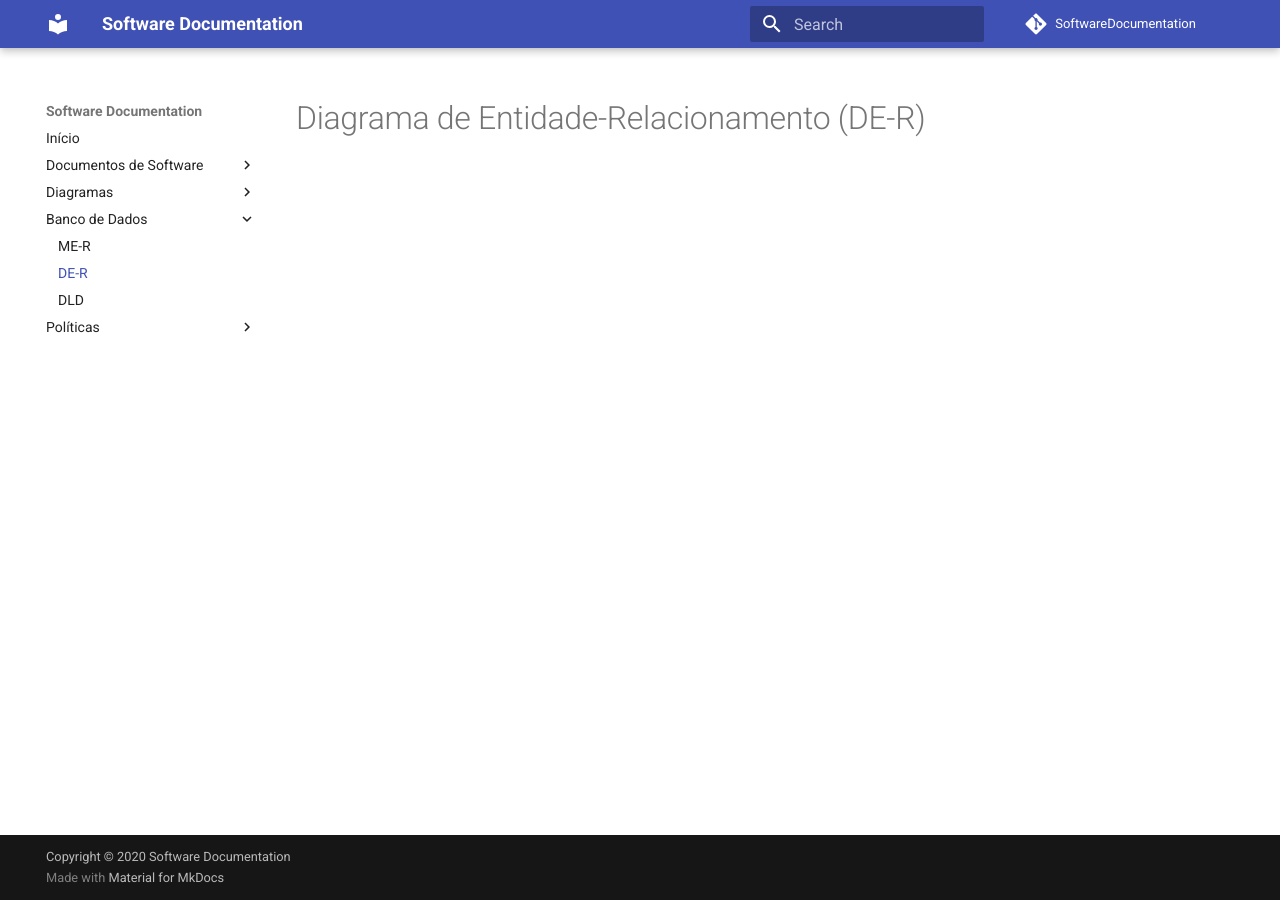
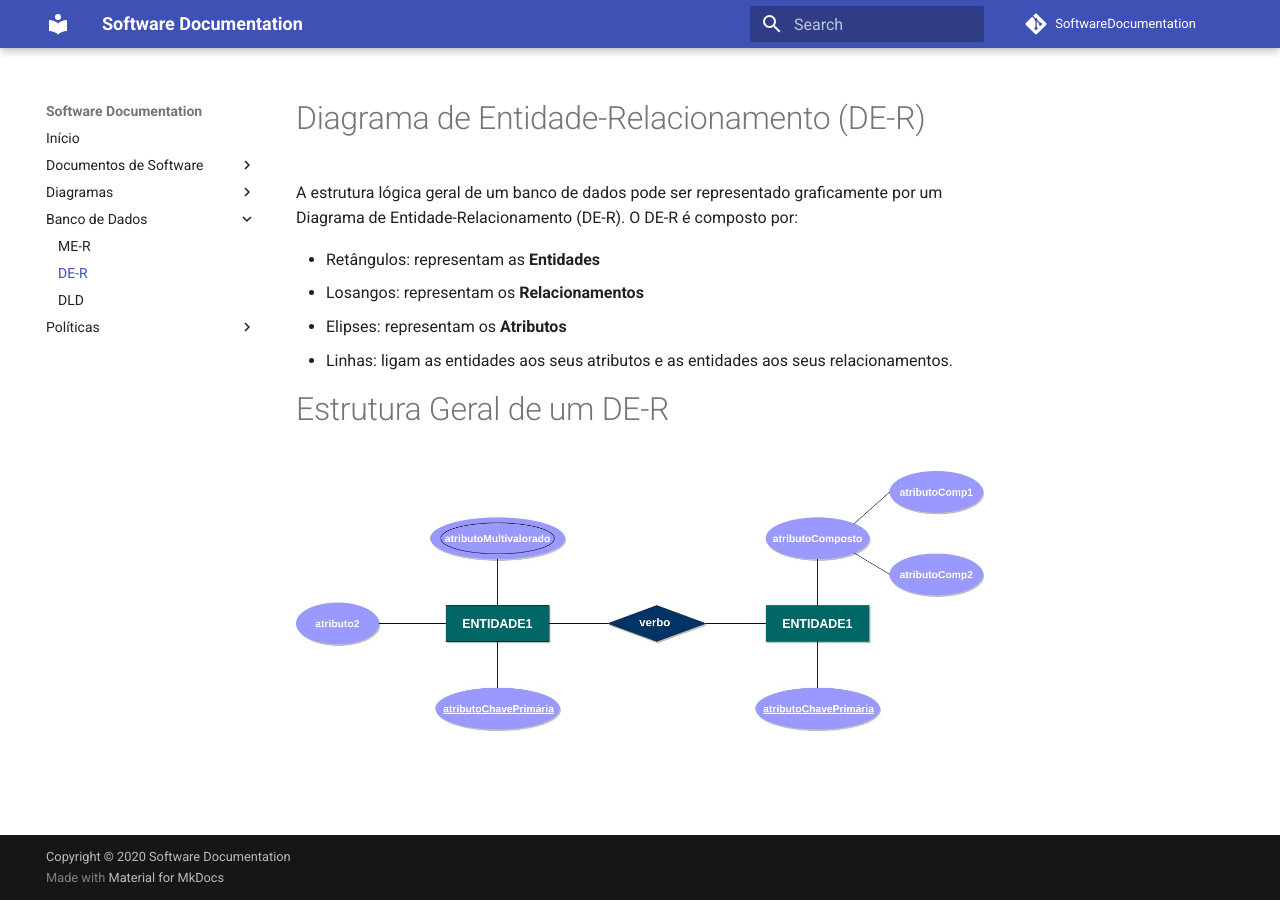
Before and after one commit to fellipe-araujo/SoftwareDocumentation, an MkDocs documentation site: the page built from docs/DocDatabase/der.md, in a window 1280 px wide. Built offline with MkDocs 1.6.1 and Material for MkDocs 9.7.7, drawn with Linux system fonts in a browser that asks for light colours; comment, search, counter and statistics services are not loaded.

Commit message:
#4 - Create DE-R.

```diff
--- a/docs/DocDatabase/der.md
+++ b/docs/DocDatabase/der.md
@@ -1 +1,11 @@
 # Diagrama de Entidade-Relacionamento (DE-R)
+A estrutura lógica geral de um banco de dados pode ser representado graficamente por um Diagrama de Entidade-Relacionamento (DE-R). O DE-R é composto por:
+
+* Retângulos: representam as **Entidades**
+* Losangos: representam os **Relacionamentos**
+* Elipses: representam os **Atributos**
+* Linhas: ligam as entidades aos seus atributos e as entidades aos seus relacionamentos.
+
+# Estrutura Geral de um DE-R
+
+![DER](../Images/DER.jpg)
```
Also changed, not shown: docs/Images/DER.jpg (added).
